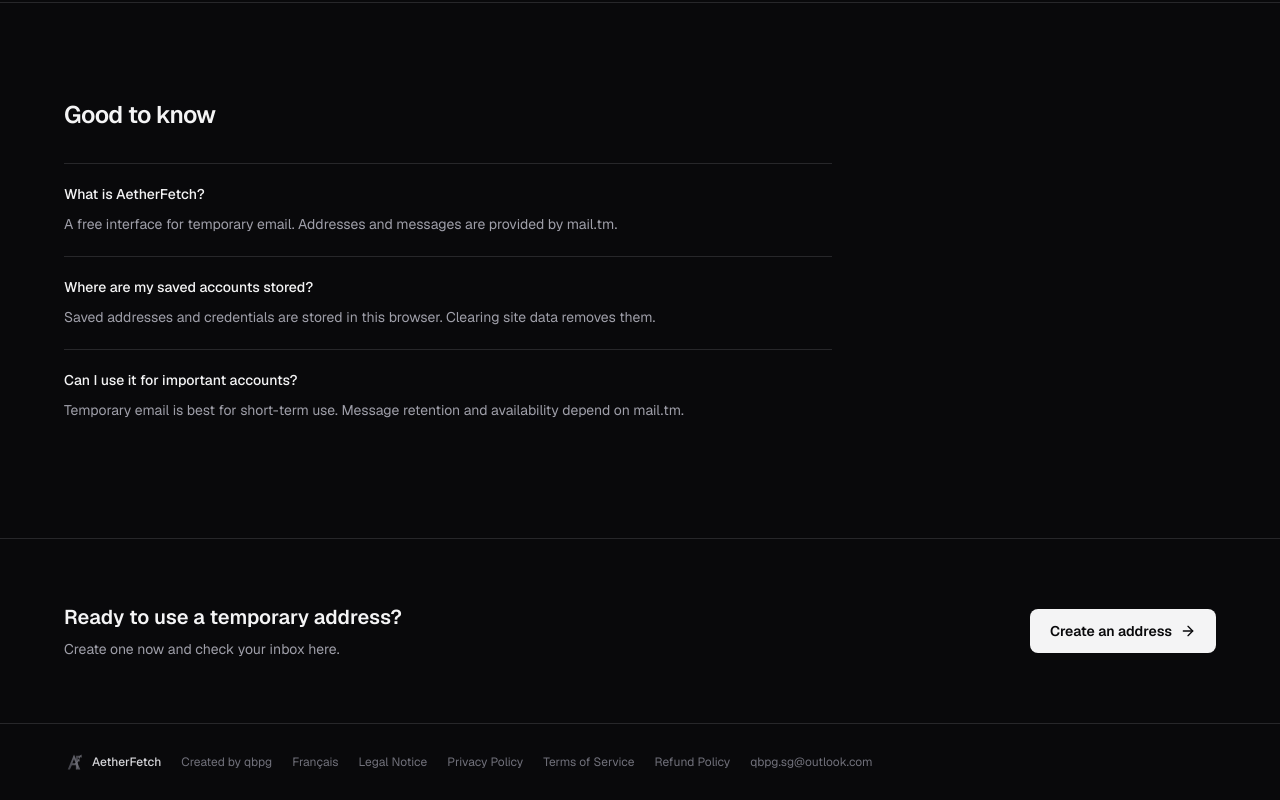
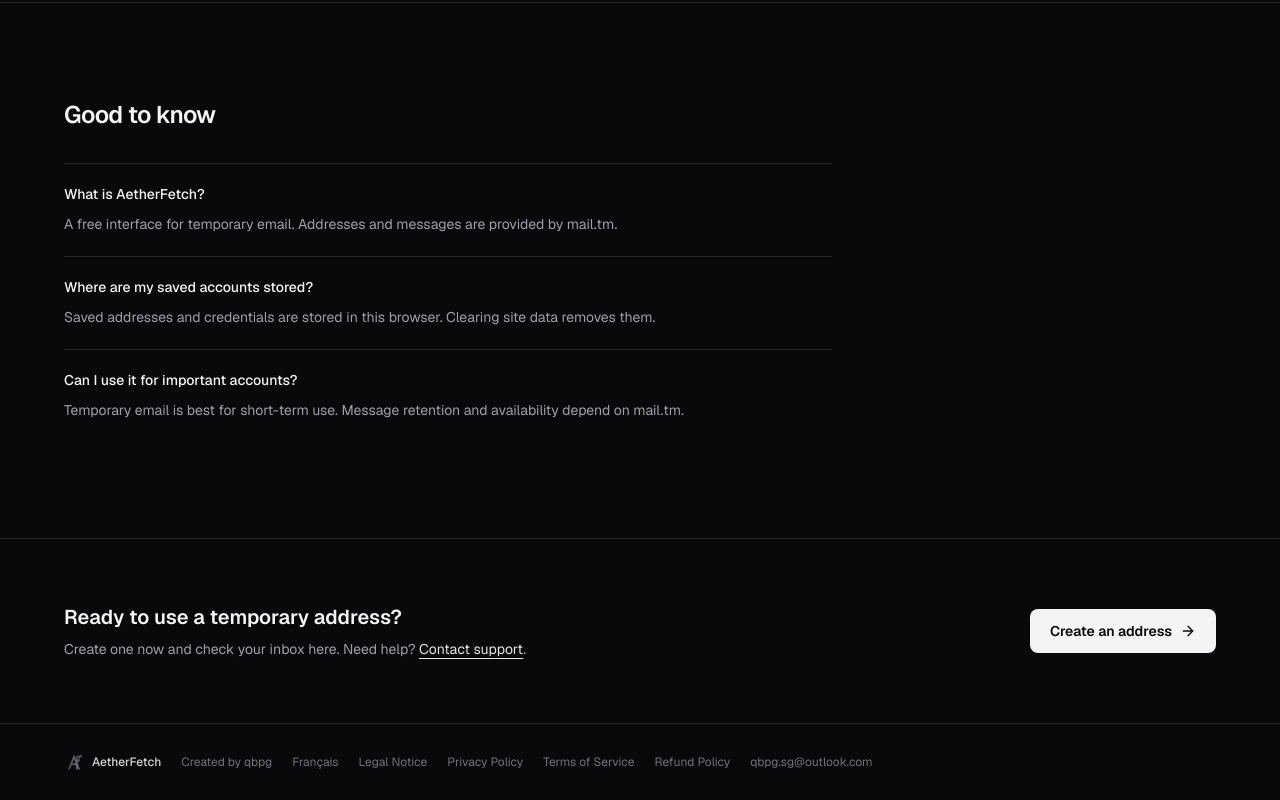
Before and after one commit to qbpg/AetherFetch, a Next.js app: page / in a window 1280 px wide. Shown: the part 1018-1818 px from the top of the page. Built offline with nearby package versions, Linux system fonts and the light colour scheme.

Commit message:
design: keep contact navigation useful

```diff
--- a/src/components/LandingContent.tsx
+++ b/src/components/LandingContent.tsx
@@ -95,7 +95,7 @@
           <div className="mx-auto flex max-w-6xl flex-col gap-5 sm:flex-row sm:items-center sm:justify-between">
             <div>
               <h2 className="text-xl font-semibold">Ready to use a temporary address?</h2>
-              <p className="mt-2 text-sm text-zinc-400">Create one now and check your inbox here.</p>
+              <p className="mt-2 text-sm text-zinc-400">Create one now and check your inbox here. Need help? <a href="mailto:qbpg.sg@outlook.com" className="text-zinc-200 underline underline-offset-4 hover:text-white">Contact support</a>.</p>
             </div>
             <Link href="/register" className="inline-flex h-11 w-fit items-center gap-2 rounded-lg bg-zinc-100 px-5 text-sm font-semibold text-zinc-950 hover:bg-white">
               Create an address <ArrowRight className="h-4 w-4" />
```
